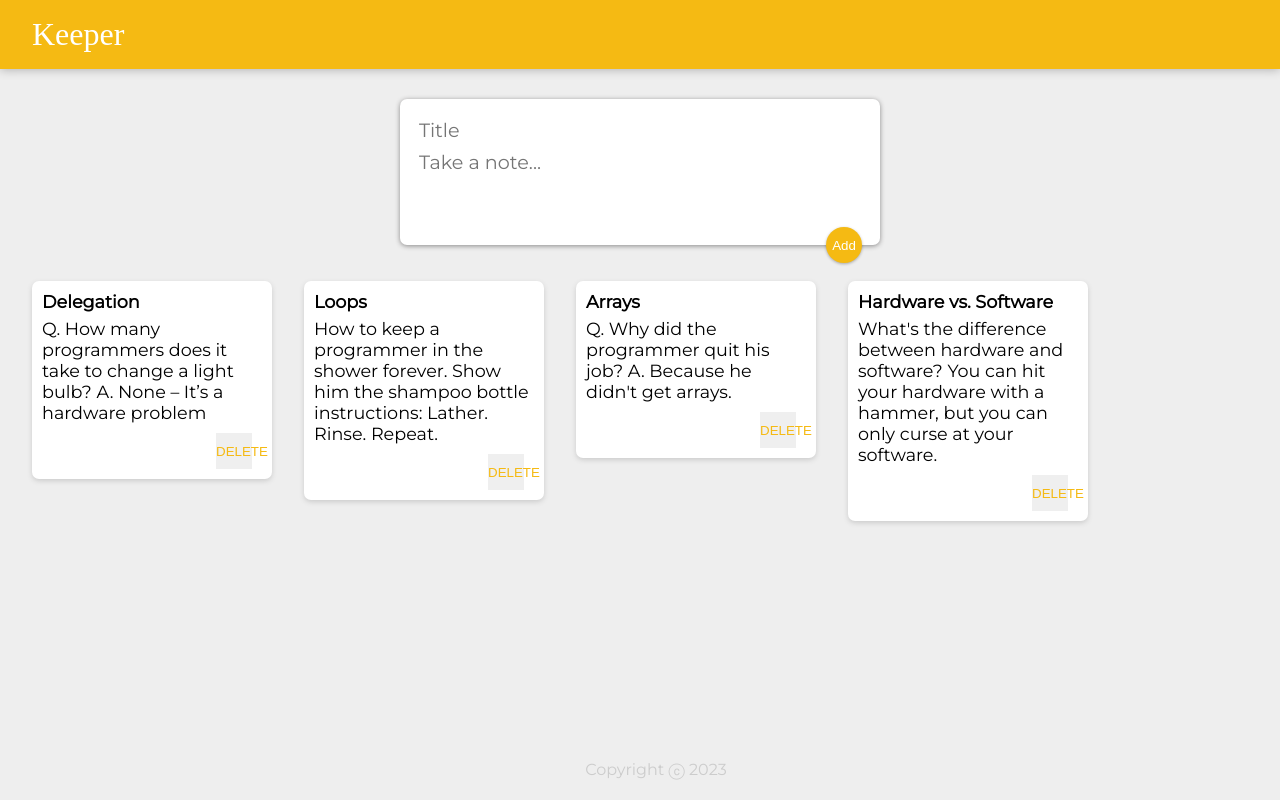
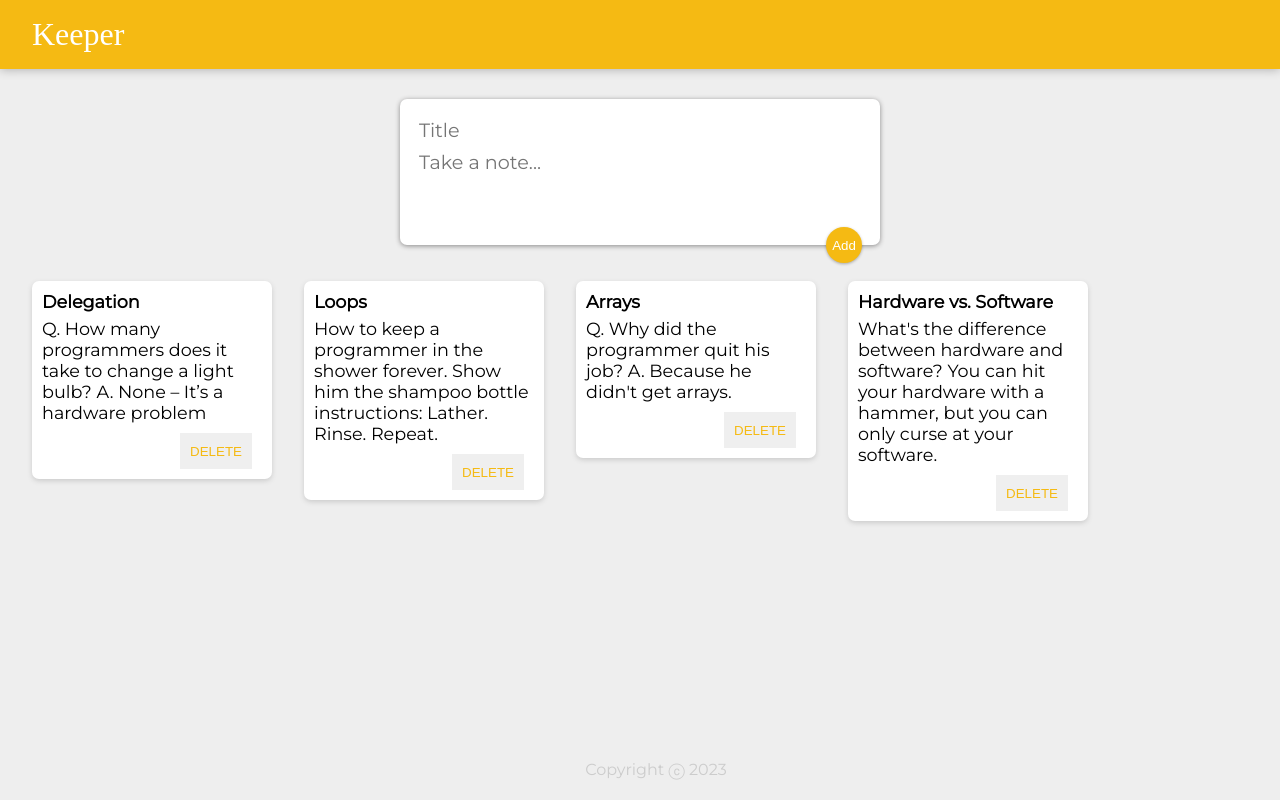
Before and after one commit to Ahmed-A-Mahmud/Keeper-App-Front-End, a React (Create React App) app: page / in a window 1280 px wide. Built offline with nearby package versions, Linux system fonts and the light colour scheme; a web font is replaced by a local one.

Commit message:
Updated delete button format, and completed README.md file.

```diff
--- a/public/styles.css
+++ b/public/styles.css
@@ -61,7 +61,7 @@ footer p {
   margin-right: 10px;
   color: #f5ba13;
   border: none;
-  width: 36px;
+  width: 72px;
   height: 36px;
   cursor: pointer;
   outline: none;
```
Also changed, not shown: .codesandbox/tasks.json (added), .devcontainer/devcontainer.json (added), 2 other files (tests, documents, lock files or other folders).
